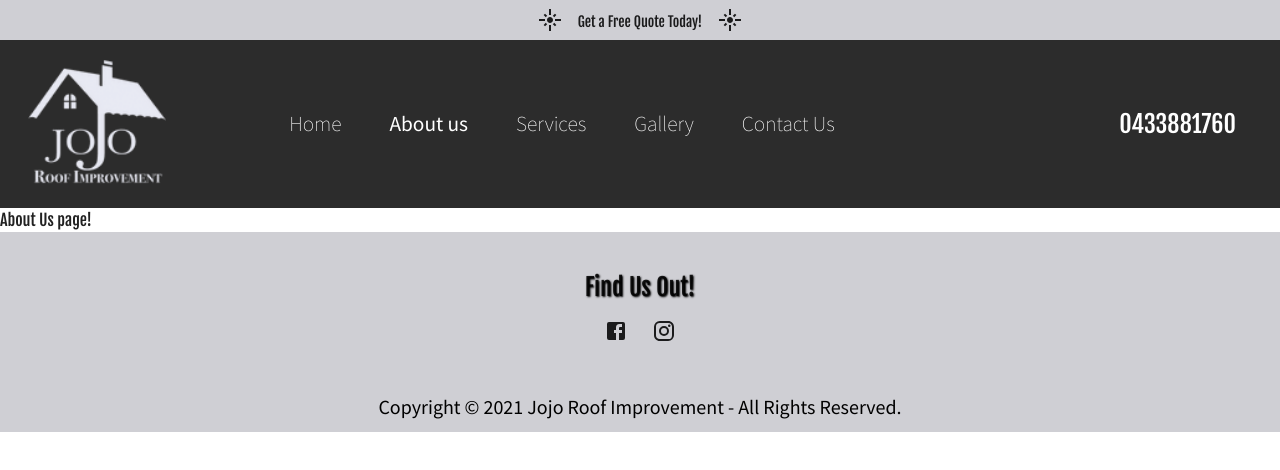
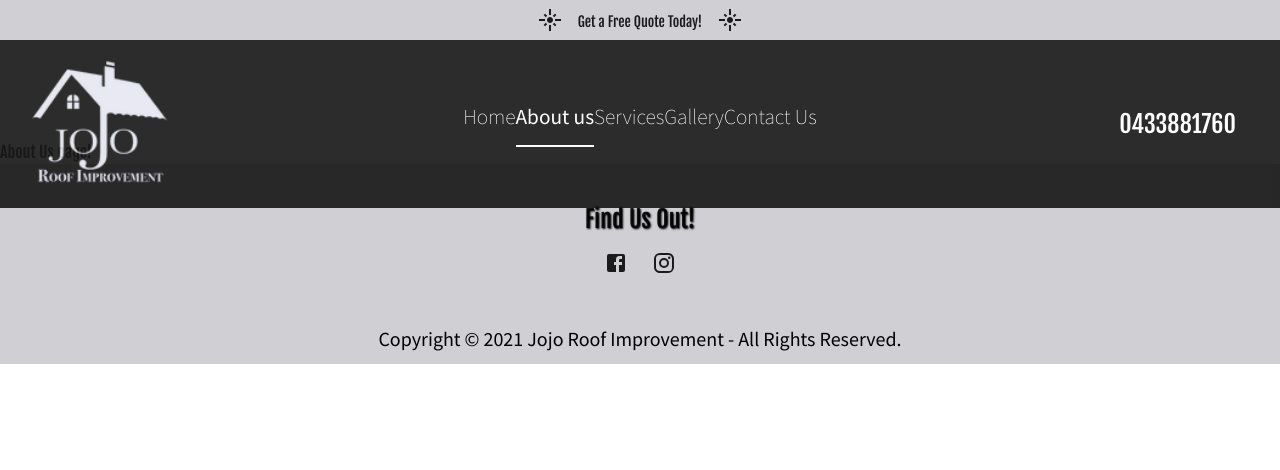
Before and after one commit to Jo-Jo-Roof-Improvement/jojo-roof-website, a Next.js app: page /about-us in a window 1280 px wide. Shown: the top 470 px of the page. Built offline with nearby package versions, Linux system fonts and the light colour scheme.

Commit message:
clean up styles more on the nav bar and first section

```diff
--- a/components/layout/navigationBar/JoDrawerMenuItem.tsx
+++ b/components/layout/navigationBar/JoDrawerMenuItem.tsx
@@ -13,7 +13,8 @@ export const JoDrawerMenuItem = ({ text, bold, href, ...rest }: JoMenuItemProps)
             {...rest}
             fontFamily="Source Sans Pro"
             fontWeight={bold ? 500 : 200}
-            className="pl-6 pr-6 pt-3 pb-3 text-white"
+            className="ml-6 mr-6 mt-3 pb-3 text-white"
+            style={{ borderBottom: `${bold ? '2px' : '0px'} solid white`, ...rest.style }}
         >
             <Link href={href}>
                 <a className="flex justify-middle text-center">{text}</a>
--- a/components/layout/navigationBar/MenuLineItems.tsx
+++ b/components/layout/navigationBar/MenuLineItems.tsx
@@ -13,7 +13,7 @@ export const MenuLineItems = ({ toggleInlineMenu }: MenuLineItemsProps) => {
     const fontsize = '16pt';
     return (
         <>
-            <div className="lg:flex lg:flex-row lg:flex-grow lg:justify-center hidden">
+            <div className="lg:flex lg:flex-row lg:flex-grow lg:justify-center hidden w-1/2">
                 <JoDrawerMenuItem
                     fontSize={fontsize}
                     text="Home"
--- a/components/layout/navigationBar/NavBarBoxItems.tsx
+++ b/components/layout/navigationBar/NavBarBoxItems.tsx
@@ -1,5 +1,5 @@
 import React from 'react';
-import { NavBarLogoImage } from './NavBarLogoImage';
+import { NavBarLogoImage, NavBarLogoImageMediumLarge } from './NavBarLogoImage';
 import { PhoneText } from './PhoneText';
 import { MenuLineItems } from './MenuLineItems';
 import MenuIcon from '@mui/icons-material/Menu';
@@ -25,8 +25,8 @@ export const NavBarBoxItems = ({ phoneNumber, imgSrc, toggleDrawer, toggleInline
 
     const MediumAndLargeBlock = () => {
         return (
-            <div className="hidden md:flex md:flex-row items-center">
-                <NavBarLogoImage containerClassName="w-1/4" imgSrc={imgSrc} visibility="" />
+            <div className="hidden md:flex md:flex-row md:items-center">
+                <NavBarLogoImageMediumLarge imgSrc={imgSrc} visibility="" position="float-left pl-3" containerClassName="w-1/4" />
                 <MenuLineItems toggleInlineMenu={toggleInlineMenu} />
                 <PhoneText className="text-white w-1/4 justify-end pr-6 pl-2" phoneNumber={phoneNumber} />
             </div>
--- a/components/layout/navigationBar/NavBarLogoImage.tsx
+++ b/components/layout/navigationBar/NavBarLogoImage.tsx
@@ -6,7 +6,6 @@ import styles from './NavigationBar.module.css';
 interface NavBarLogoImageProps {
     imgSrc: string;
     visibility: string; // using tailwindcss syntax - like md:visible or sm:invisible
-    containerClassName?: string;
 }
 export const NavBarLogoImage = ({ imgSrc, visibility }: NavBarLogoImageProps) => {
     const [isScrolled, setIsScrolled] = useState(false);
@@ -20,8 +19,9 @@ export const NavBarLogoImage = ({ imgSrc, visibility }: NavBarLogoImageProps) =>
     }, []);
     return (
         <div
+            // style={{ maxHeight: '80px' }}
             className={classNames(
-                    `flex flex-row justify-start pl-2 pr-2 ${visibility}`,
+                `w-1/2 mx-auto flex flex-row justify-center pl-2 pr-2 ${visibility}`,
                 isScrolled ? styles.squashedHeight : styles.fullHeight,
                 styles.transition
             )}
@@ -31,11 +31,20 @@ export const NavBarLogoImage = ({ imgSrc, visibility }: NavBarLogoImageProps) =>
     );
 };
 
-// finish wrapper
-export const NavBarLogoImageMediumLarge = ({ imgSrc, visibility, containerClassName }: NavBarLogoImageProps) => {
+interface NavBarLogoImageMediumLargeProps extends NavBarLogoImageProps {
+    containerClassName?: string;
+    position: string;
+}
+
+export const NavBarLogoImageMediumLarge = ({
+    imgSrc,
+    visibility,
+    containerClassName,
+    position,
+}: NavBarLogoImageMediumLargeProps) => {
     return (
         <div className={containerClassName}>
-            <NavBarLogoImage imgSrc={imgSrc} visibility={visibility}></NavBarLogoImage>
+            <NavBarLogoImage imgSrc={imgSrc} visibility={`${visibility} ${position}`}></NavBarLogoImage>
         </div>
     );
 };
--- a/components/layout/navigationBar/NavigationBar.tsx
+++ b/components/layout/navigationBar/NavigationBar.tsx
@@ -37,7 +37,7 @@ export const NavigationBar = ({ imgSrc, navBarRef }: NavigationBarProps) => {
     return (
         <div
             ref={navBarRef}
-            style={{ maxHeight: '180px', zIndex: 100 }}
+            style={{ maxHeight: '100px', zIndex: 100 }}
             className={classNames(isScrolled ? 'fixed top-0' : 'absolute', 'w-full')}
         >
             <NavBarContents
--- /dev/null
+++ b/components/pages/Home/HomePage.module.css
@@ -0,0 +1,3 @@
+.transition {
+    transition: all 0.5s ease;
+}
--- a/components/pages/Home/HomePage.tsx
+++ b/components/pages/Home/HomePage.tsx
@@ -3,37 +3,68 @@
 import { JoButton } from '@components/common/buttons/JoButton';
 import { TextBlock } from '@components/common/text/TextBlock';
 import { Layout } from '@components/layout/Layout';
+import classNames from 'classnames';
 import { COMPANYNAME } from 'company';
 
+import styles from './HomePage.module.css';
+
+//https://www.digitalocean.com/community/tutorials/css-cropping-images-object-fit
 const TopImage = () => {
     return (
-        <div className="h-1/4">
-            <img src="/images/image-1.jpg" alt="logo" className="bg-cover"/>
+        <div className="flex justify-center bg-black">
+            <img
+                src="/images/image-1.jpg"
+                alt="logo"
+                className="object-fit"
+                style={{ width: '100%', height: '600px', objectFit: 'cover', objectPosition: '50% 0' }}
+            />
         </div>
     );
 };
 
-const BookNowCircle = () => {
+interface BookNowCircleProps {
+    alignment: string; // tailwind style
+    visibility: string; // tailwind style
+}
+const BookNowCircle = ({ alignment, visibility }: BookNowCircleProps) => {
     return (
-        <div className="absolute w-full right-1/4">
-            <div
-                style={{ borderRadius: '50%' }}
-                className="h-56 w-56 flex flex-col justify-center text-center bg-gray-400"
+        <div
+            style={{ borderColor: 'black', borderWidth: '2px', backgroundColor: '#CFCFD4' }}
+            className={classNames(
+                'rounded-full h-72 w-72',
+                ' flex flex-col justify-center text-center',
+                `${alignment}`,
+                `${visibility}`,
+                styles.transition
+            )}
+        >
+            <TextBlock align="center" variant="h4" className="mx-auto" style={{ textShadow: '1px 1px 2px white' }}>
+                Looking for a roof contractor?
+            </TextBlock>
+            <JoButton
+                style={{ borderRadius: '0px', backgroundColor: 'rgba(22, 22, 22, 1.0)', boxShadow: '6px 6px darkgray' }}
+                className="text-center w-1/2 mx-auto mt-2 text-white text-lg "
             >
-                <TextBlock align="center" variant="h4">
-                    Looking for a roof contractor?
-                </TextBlock>
-                <JoButton className="text-center bg-gray-700 w-1/2">Book Now</JoButton>
-            </div>
+                Book Now
+            </JoButton>
+        </div>
+    );
+};
+
+const BookNowCircleContainer = () => {
+    return (
+        <div className="absolute w-full bottom-0 lg:bottom-52  lg:pr-36">
+            <BookNowCircle alignment="float-right" visibility="hidden lg:flex " />
+            <BookNowCircle alignment="mx-auto" visibility="lg:hidden" />
         </div>
     );
 };
 
 const SectionOne = () => {
     return (
-        <div className="">
+        <div style={{ height: '50%' }}>
             <TopImage />
-            <BookNowCircle />
+            <BookNowCircleContainer />
         </div>
     );
 };
```
Lines whose indentation alone changed are shown as unchanged.
